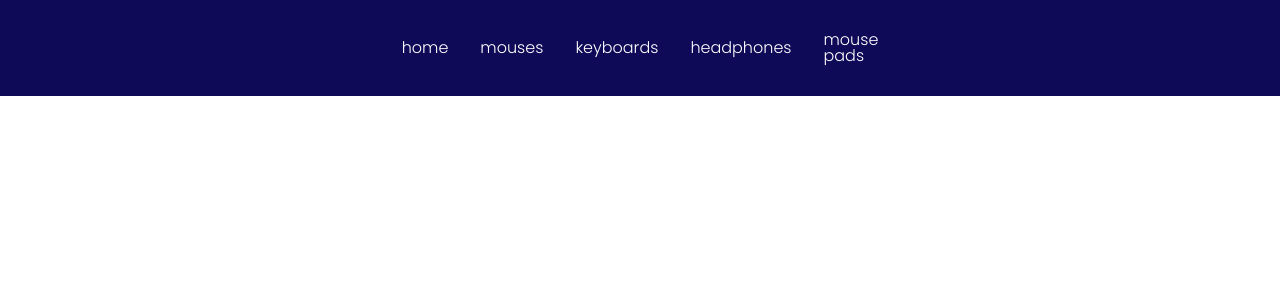
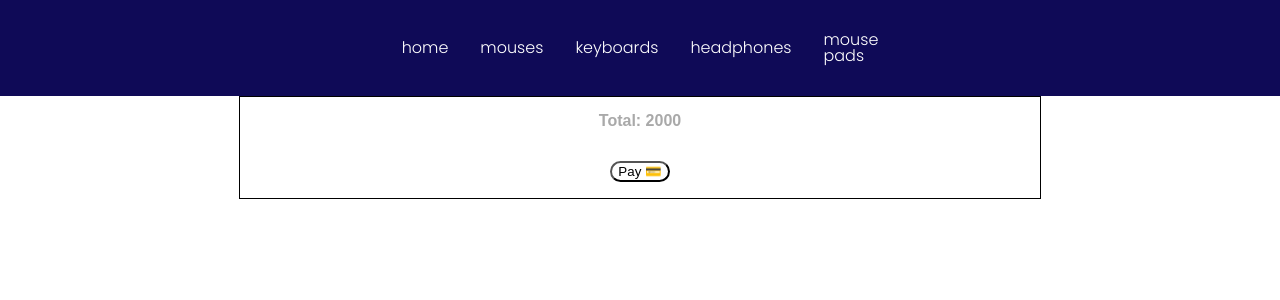
Before and after one commit to Marincor/techtronik-store, a React (Create React App) app: page /cart in a window 1280 px wide. Shown: the top 300 px of the page. Built offline with nearby package versions, Linux system fonts and the light colour scheme.

Commit message:
feat: 🎸 cartPage included

```diff
--- a/src/App.js
+++ b/src/App.js
@@ -10,6 +10,7 @@ import { CartProvider } from "./contexts/cart";
 import Keyboards from "./components/Keyboards";
 import Headphones from "./components/Headphones";
 import MousePads from "./components/MousePads";
+import CartPage from "./components/CartPage";
 
 function App() {
   return (
@@ -38,6 +39,9 @@ function App() {
               <Route exact path="/mousepads">
                 <MousePads />
               </Route>
+              <Route exact path="/cart">
+                <CartPage />
+              </Route>
             </Switch>
           </Router>
           </CartProvider>
--- a/src/components/Cart/Modal/index.jsx
+++ b/src/components/Cart/Modal/index.jsx
@@ -1,4 +1,5 @@
 import Lottie from "react-lottie";
+import { useHistory } from "react-router";
 import animationCartEmpty from "../../../assets/lotties/empty-cart.json";
 import { Btn } from "../../../assets/UI";
 import getCurrentItems from "../../../functions/modalCart/getCurrentItems";
@@ -35,6 +36,10 @@ export default function CartModal({ items, setItems, setCart }) {
     getCurrentItems(items, currentItemById, setItems, setCart);
   }
 
+  const history = useHistory();
+
+
+
   return (
 
       <ModalCart>
@@ -52,7 +57,7 @@ export default function CartModal({ items, setItems, setCart }) {
               </ModalItems>
             );
           })}
-          <Btn> 🛒 go to the cart</Btn>
+          <Btn onClick={(e)=>{ e.preventDefault(); history.push("/cart")}}> 🛒 go to the cart</Btn>
         </>
       ) : (
         <BoxLottie>
--- /dev/null
+++ b/src/components/CartPage/index.jsx
@@ -0,0 +1,28 @@
+import { useContext } from "react";
+import { ItemsContexts } from "../../contexts/items";
+import { Box, BoxCard, BoxPayment, Btn, ImgBox, Text, TitleBox } from "./styles";
+
+export default function CartPage() {
+  const { includedItems } = useContext(ItemsContexts);
+
+
+  return (
+    <Box>
+      {includedItems.map((item) => (
+        <BoxCard>
+          <TitleBox>{item._name}</TitleBox>
+          <Text> $ {item._price}</Text>
+          <ImgBox src={item._img} alt="" />
+          <Text>Amout: {item._amount}</Text>
+          <Btn> 🗑 Delete</Btn>
+        </BoxCard>
+      ))}
+        <BoxPayment>
+
+        <Text> Total: 2000 </Text>
+        <Btn>Pay 💳</Btn>
+        </BoxPayment>
+
+    </Box>
+  );
+}
--- /dev/null
+++ b/src/components/CartPage/styles.js
@@ -0,0 +1,78 @@
+import styled from "styled-components";
+
+export const Box = styled.div`
+  display: flex;
+  flex-direction: column;
+  align-items: center;
+  justify-content: center;
+  width: 100%;
+  overflow: hidden;
+`;
+
+export const BoxCard = styled.div`
+  width: 50rem;
+  height: auto;
+  display: flex;
+  flex-direction: column;
+  align-items: center;
+`;
+
+export const BoxLoading = styled(BoxCard)`
+  width: -20rem;
+
+  @media screen and (min-width: 768px) {
+    width: 100vw;
+    height: 100vh;
+  }
+`;
+
+export const TitleBox = styled.h2`
+  margin-top: 1rem;
+  font-family: sans-serif;
+  font-size: 1rem;
+  color: black;
+  font-weight: bold;
+
+  @media screen and (min-width: 768px) {
+    margin: 1rem;
+    font-family: sans-serif;
+    font-size: 2rem;
+    color: black;
+    font-weight: bold;
+  }
+`;
+
+export const Text = styled.p`
+  margin: 1rem;
+  font-family: sans-serif;
+  font-size: 1rem;
+  color: darkgray;
+  font-weight: bold;
+`;
+
+export const ImgBox = styled.img`
+  width: 10rem;
+  height: 10rem;
+  margin-bottom: 2rem;
+
+  @media screen and (min-width: 768px) {
+    width: 22rem;
+    height: 18rem;
+    margin-bottom: 2rem;
+  }
+`;
+
+export const Btn = styled.button`
+  margin: 1rem;
+  border-radius: 1rem;
+  display: flex;
+  justify-content: center;
+  align-items: center;
+  width: auto;
+  background-color: transparent;
+  cursor: pointer;
+`;
+
+export const BoxPayment = styled(BoxCard)`
+  border: 1px solid black;
+`;
--- a/src/contexts/cart.jsx
+++ b/src/contexts/cart.jsx
@@ -2,6 +2,8 @@ import { createContext, useState } from "react";
 
 
 export const CartContexts = createContext();
+
+CartContexts.displayName = "Cart"
 
 export const CartProvider = (props) => {
 
--- a/src/contexts/items.jsx
+++ b/src/contexts/items.jsx
@@ -2,6 +2,8 @@ import { createContext, useState } from "react";
 
 
 export const ItemsContexts = createContext();
+
+ItemsContexts.displayName = "Items"
 
 export const ItemsProvider = (props) => {
 
--- a/src/contexts/loading.jsx
+++ b/src/contexts/loading.jsx
@@ -2,6 +2,8 @@ import { createContext, useState } from "react";
 
 
 export const LoadingContext = createContext();
+
+LoadingContext.displayName  = "Loading"
 
 export const LoadingProvider = (props) => {
 
```
